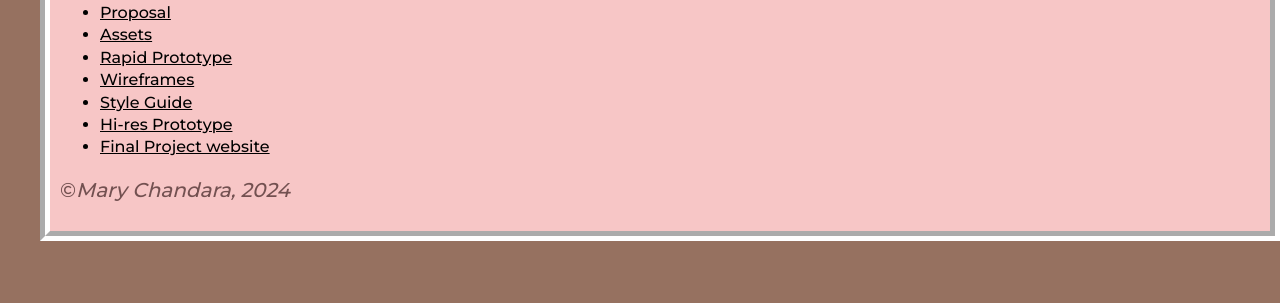
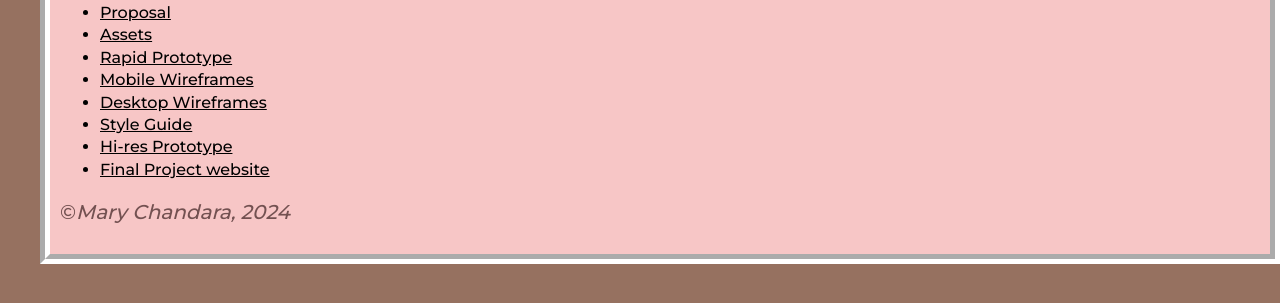
Before and after one commit to mchan1211/mchan1211.github.io, a plain HTML site: page final-project.html in a window 1280 px wide. Shown: the part 347-650 px from the top of the page. Drawn offline with Linux system fonts and the light colour scheme.

Commit message:
Update final-project.html

```diff
--- a/final-project.html
+++ b/final-project.html
@@ -44,7 +44,8 @@
       <li><a href="final-project-components/Proposal/fctitious truth.pdf">Proposal</a></li>
       <li><a href="final-project-components/Assets/Document 1.pdf">Assets</a></li>
       <li><a href="final-project-components/">Rapid Prototype</a></li>
-      <li><a href="final-project-components/">Wireframes</a></li>
+      <li><a href="https://www.figma.com/proto/nPuZLJevDsNIgl9A1nodmq/Wireframes?node-id=15-66&t=YKGB1ZHRLS00yQS8-1/">Mobile Wireframes</a></li>
+      <li><a href="https://www.figma.com/proto/nPuZLJevDsNIgl9A1nodmq/Wireframes?node-id=0-1&t=YKGB1ZHRLS00yQS8-1">Desktop Wireframes</a></li>
       <li><a href="final-project-components/Style Guide/5chantheme.pdf">Style Guide</a></li>
       <li><a href="final-project-components/">Hi-res Prototype</a></li>
       <li><a href="">Final Project website</a></li>
```
